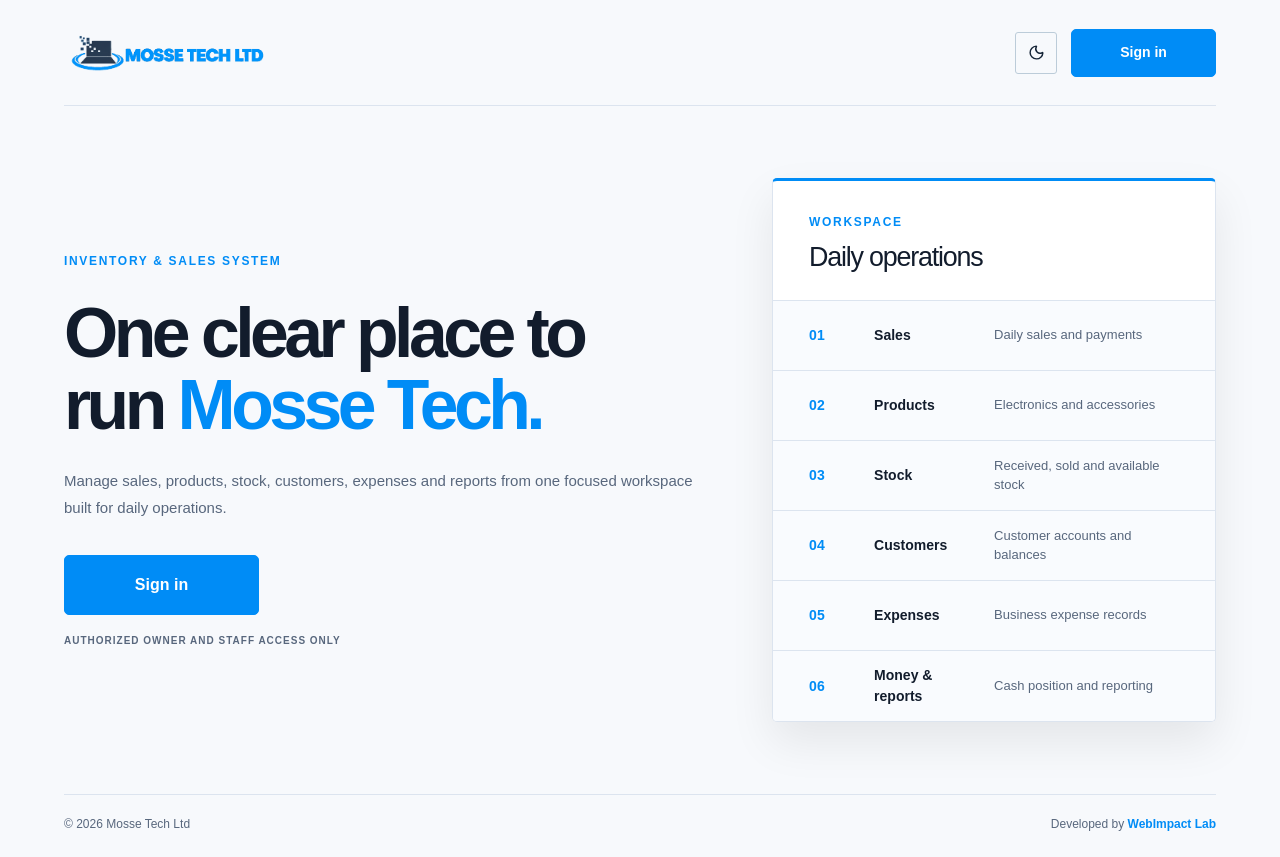
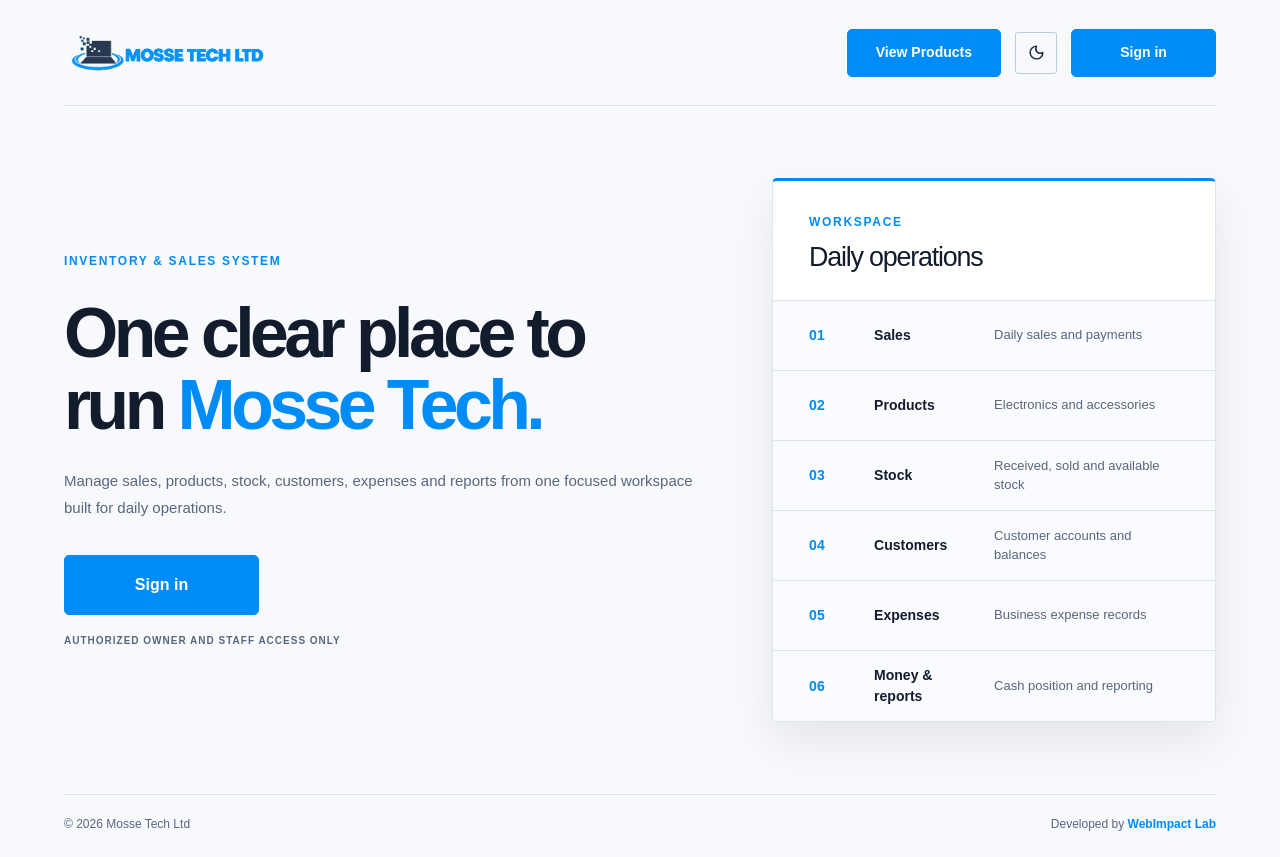
Before and after one commit to rurangwaluc/mossetech, a Next.js app in the folder apps/web/: page / in a window 1280 px wide. Built offline with nearby package versions, Linux system fonts and the light colour scheme.

Commit message:
feat: add public catalog link to landing page

```diff
--- a/apps/web/src/app/page.tsx
+++ b/apps/web/src/app/page.tsx
@@ -60,6 +60,13 @@
           </Link>
 
           <div className={styles.headerActions}>
+            <Link
+              href="/catalog"
+              className={styles.headerSignIn}
+            >
+              View Products
+            </Link>
+
             <PublicThemeToggle />
 
             <Link
```
